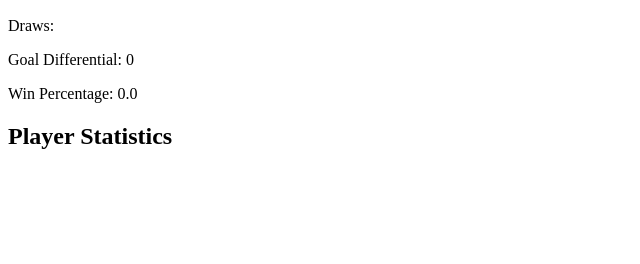
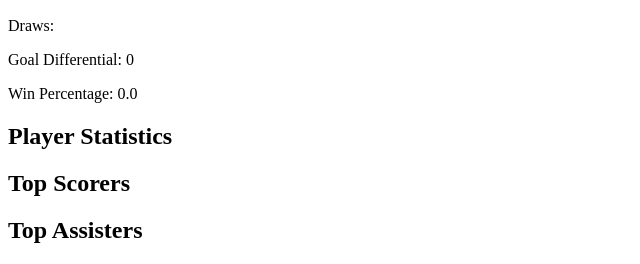
Before and after one commit to Micaiahg888/soccer-analytics, a Flask app: page / in a window 1280 px wide. Shown: the part 615-879 px from the top of the page, without its empty margins (0-640 px from the left). Before the commit the page ends 764 px from the top, so only its background shows below. Run offline with Flask 3, Linux system fonts and the light colour scheme.

Commit message:
Added top scorer and assiter feature

```diff
--- a/app.py
+++ b/app.py
@@ -37,13 +37,24 @@
 	else:
 		win_percentage = 0
 
-	top_scorer = None
+
 
 	if players:
-		top_scorer = max(players, key=lambda p: p["goals"])
+		max_goals = max(p["goals"] for p in players)
+		top_scorers = [p for p in players if p["goals"] == max_goals]
+	else:
+		top_scorers = []
+
+
+
+	if players:
+		max_assists = max(p["assists"] for p in players)
+		top_assisters = [p for p in players if p["assists"] == max_assists]
+	else:
+		top_assisters = []
 
 	return render_template("index.html", players=players, matches=matches, total_matches=total_matches, total_goals=total_goals, goal_differential=goal_differential,
-win_percentage=win_percentage, top_scorer =top_scorer)
+win_percentage=win_percentage, top_scorers=top_scorers, top_assisters=top_assisters)
 
 @app.route("/add", methods=["POST"])
 def add_player():
--- a/templates/index.html
+++ b/templates/index.html
@@ -93,13 +93,19 @@
 
 	<h2>Player Statistics</h2>
 
-	{% if top_scorer%}
-	<p>
-	Top Scorer:
-	{{ top_scorer.name }}
-	({{ top_scorer.goals }} goals)
-	</p>
-	{% endif %}
+	<h2>Top Scorers</h2>
+
+	{% for player in top_scorers %}
+	<p>{{ player.name }} - {{ player.goals }} goals</p>
+	{% endfor %}
+
+
+
+	<h2>Top Assisters</h2>
+
+	{% for player in top_assisters %}
+	<p>{{ player.name }} - {{ player.assists }} assists</p>
+	{% endfor %}
 
 </body>
 </html>
```
